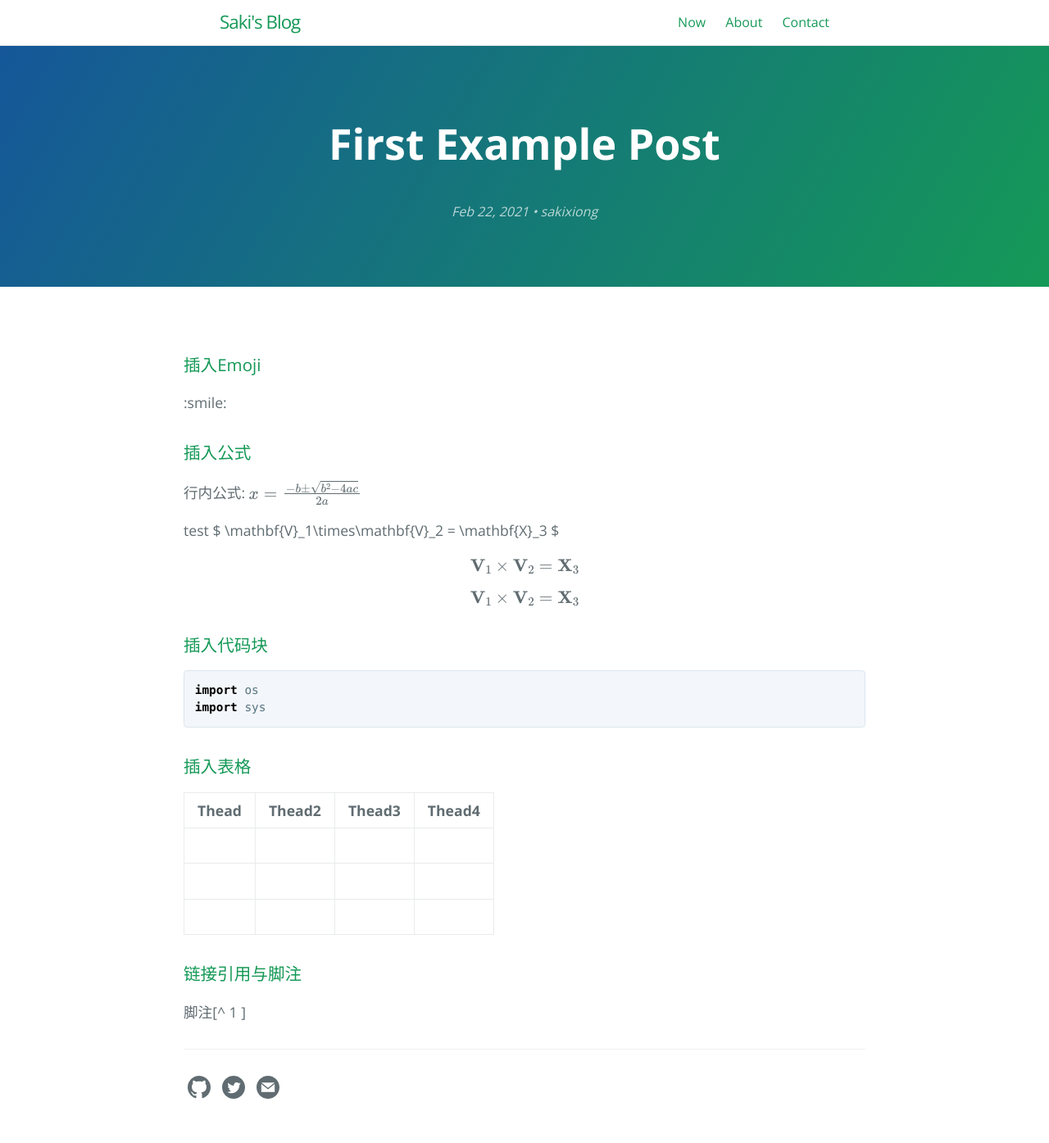
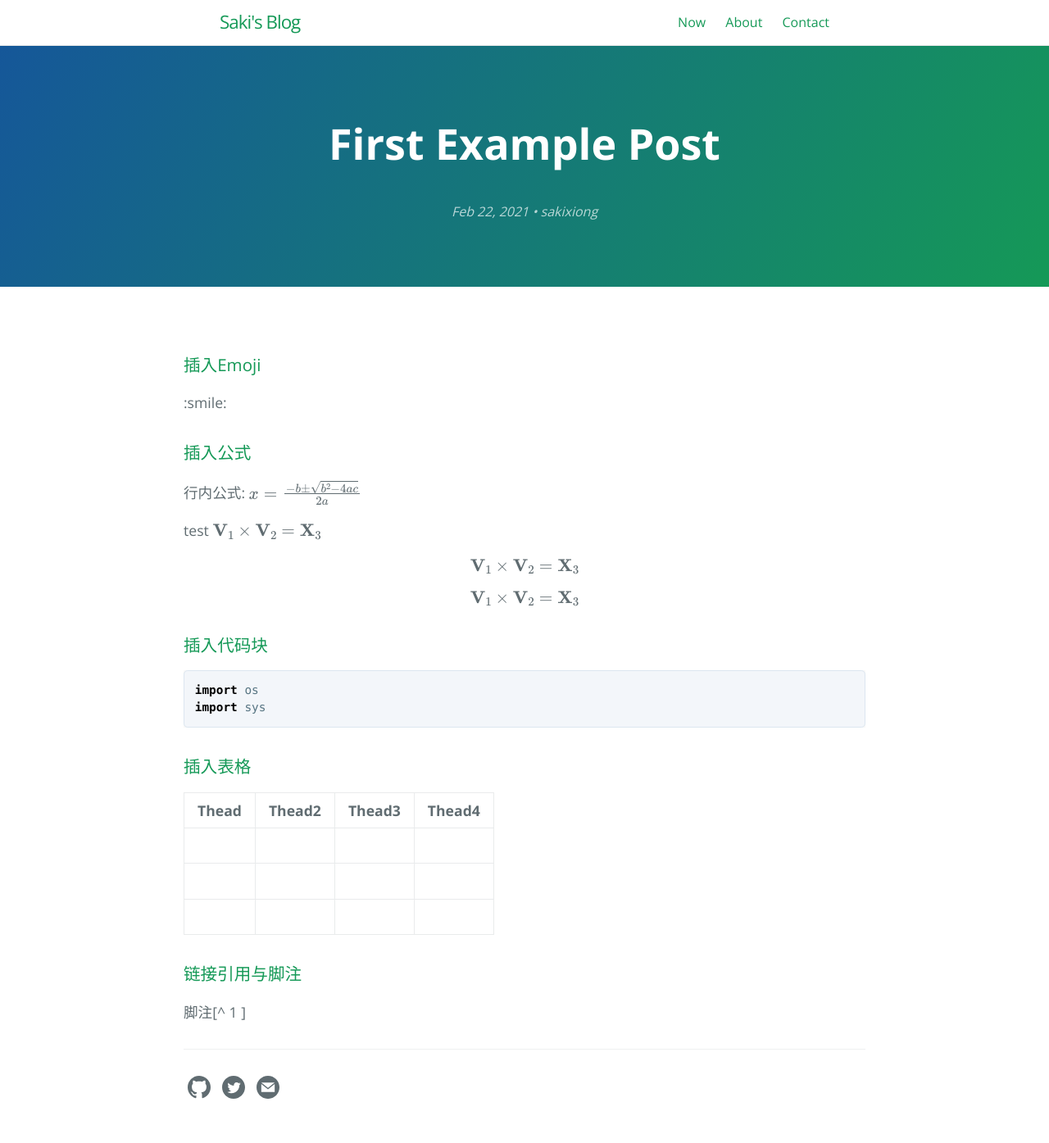
Before and after one commit to saki-xiong/booknotes, a Jekyll site: the page built from _posts/2021-02-22-first-example-post.md, in a window 1280 px wide. Shown: the whole page at 82% size. Built offline with Jekyll 4.4.1, drawn with Linux system fonts in a browser that asks for light colours; formulas are drawn with MathJax 3.

```diff
--- a/_posts/2021-02-22-first-example-post.md
+++ b/_posts/2021-02-22-first-example-post.md
@@ -24,7 +24,7 @@ layout: post
 行内公式: \\(x=\frac{-b\pm\sqrt{b^2-4ac}}{2a}\\)
 
 
-test $ \mathbf{V}_1\times\mathbf{V}_2 = \mathbf{X}_3 $
+test $$ \mathbf{V}_1\times\mathbf{V}_2 = \mathbf{X}_3 $$
 
 
 $$
```
